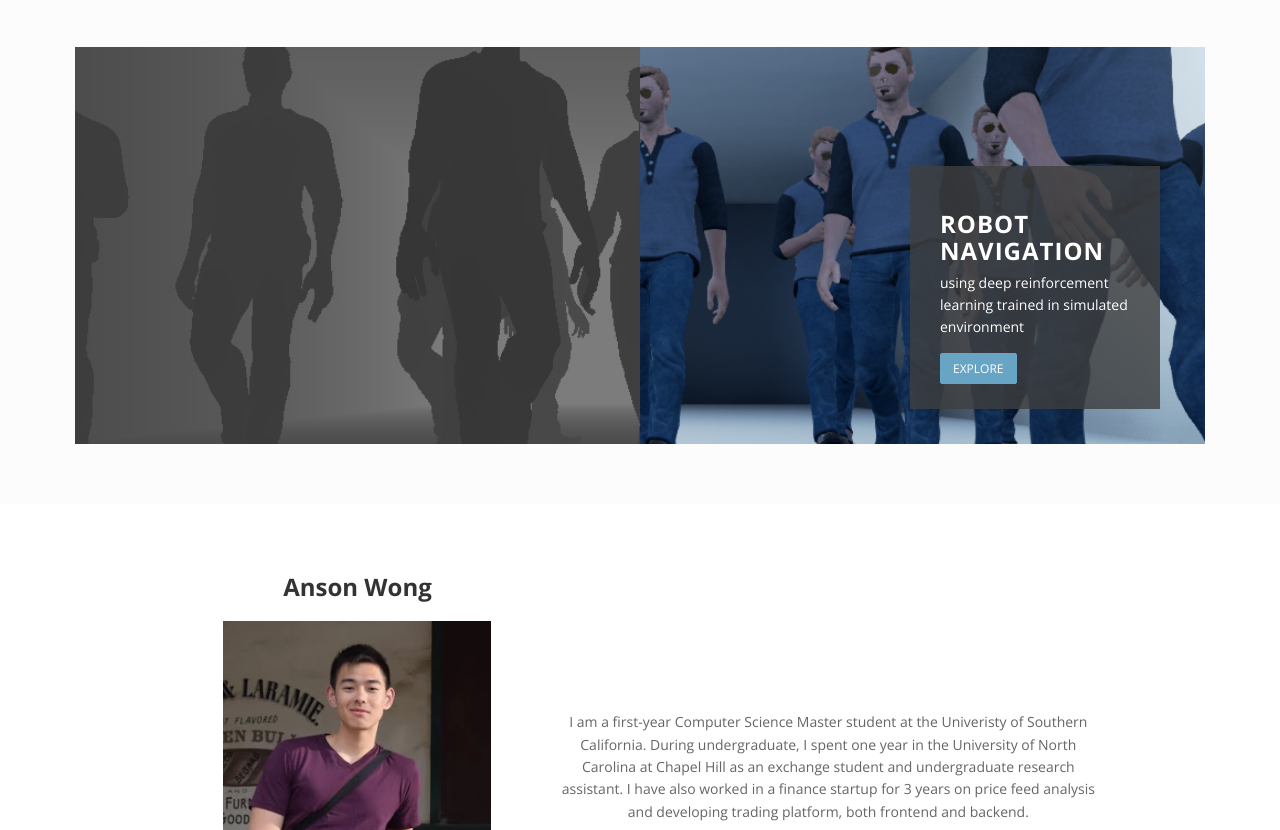
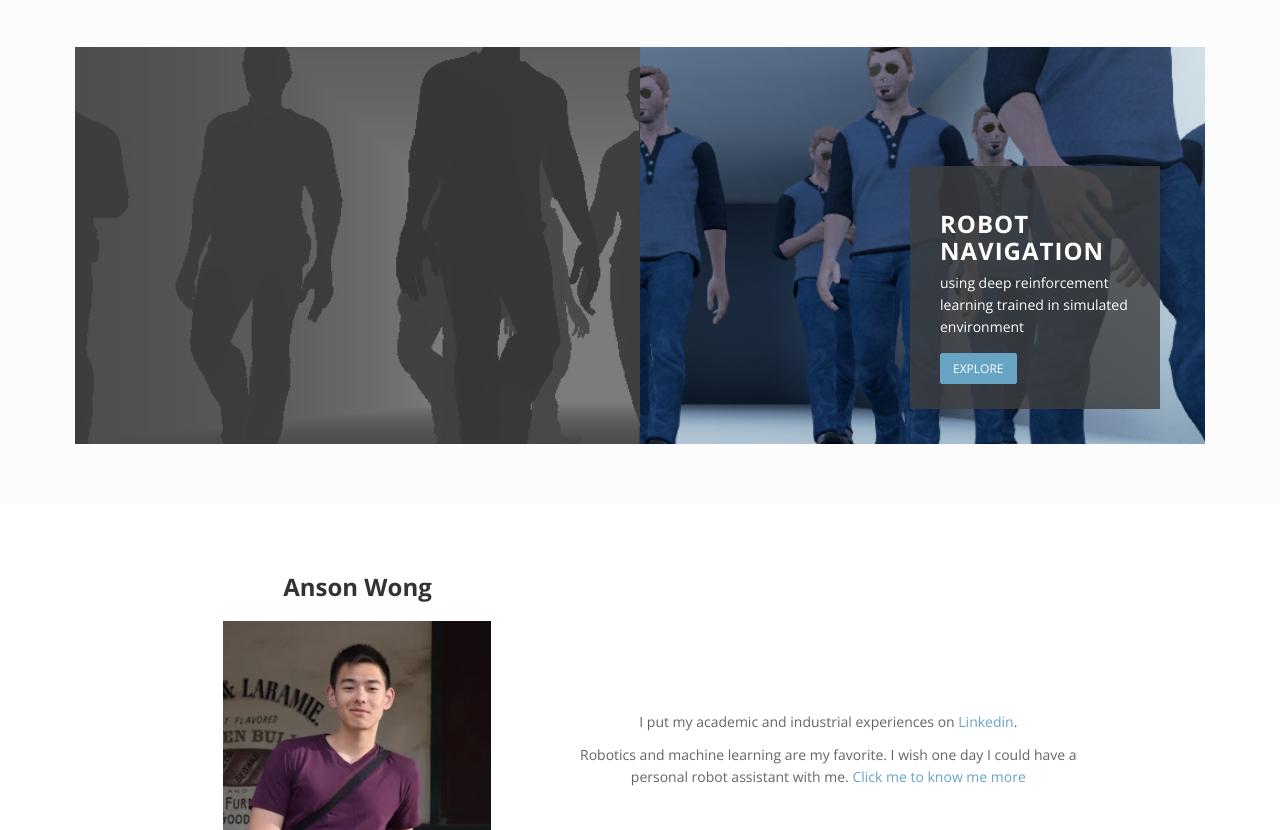
Before and after one commit to ahtsan/ahtsan.github.io, a plain HTML site: page index.html in a window 1280 px wide. Shown: the part 113-943 px from the top of the page. Drawn offline with nearby package versions, Linux system fonts and the light colour scheme.

Commit message:
Update CV and bios

```diff
--- a/index.html
+++ b/index.html
@@ -86,7 +86,7 @@
 						<br><br><br><br><br><br><br>
 							<div class="box aligncenter">
 								<p>
-									I am a first-year Computer Science Master student at the Univeristy of Southern California. During undergraduate, I spent one year in the University of North Carolina at Chapel Hill as an exchange student and undergraduate research assistant. I have also worked in a finance startup for 3 years on price feed analysis and developing trading platform, both frontend and backend.
+									I put my academic and industrial experiences on <a href="https://www.linkedin.com/in/tkw/">Linkedin</a>.
 								</p>
 								<p>
 									Robotics and machine learning are my favorite. I wish one day I could have a personal robot assistant with me.
```
Also changed, not shown: 1 other file.
